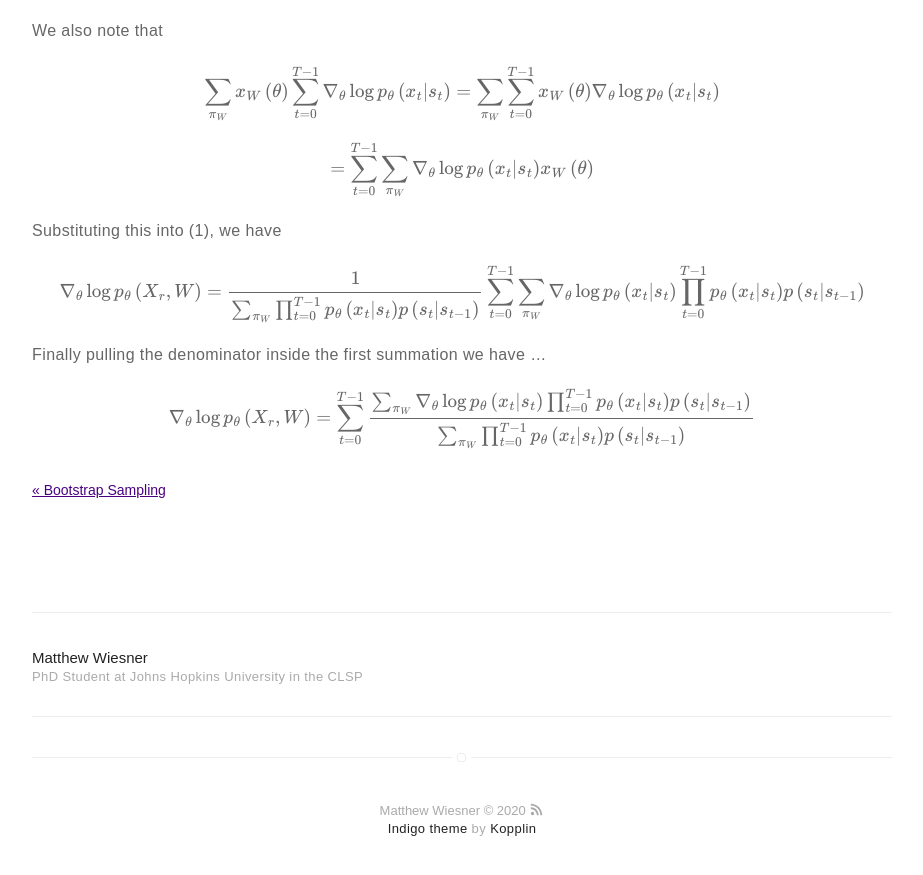
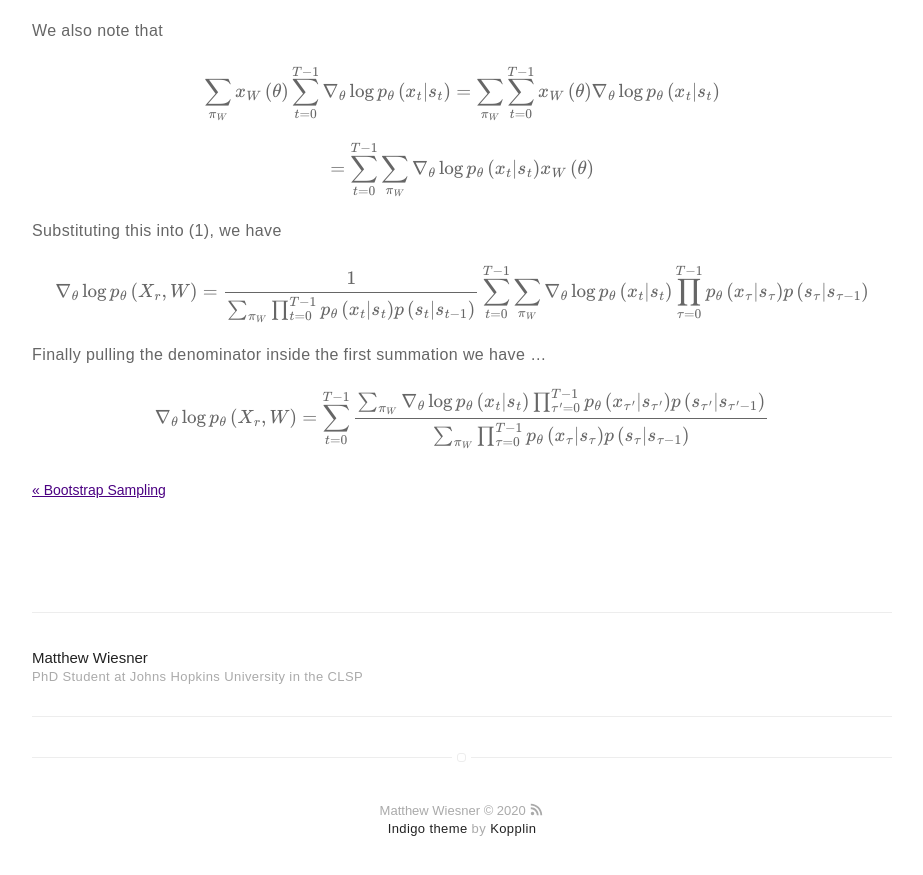
Before and after one commit to m-wiesner/m-wiesner.github.io, a Jekyll site: the page built from _posts/2020-01-22-LF-MMI.markdown, in a window 1280 px wide and 900 px high, scrolled down 4610 px. Shown: the top 875 px of the window, without its empty margins (178-1101 px from the left). Built offline with Jekyll 4.4.1, drawn with Linux system fonts in a browser that asks for light colours; formulas are drawn with MathJax 3.

Commit message:
Update 2020-01-22-LF-MMI.markdown

```diff
--- a/_posts/2020-01-22-LF-MMI.markdown
+++ b/_posts/2020-01-22-LF-MMI.markdown
@@ -153,8 +153,8 @@ $$ = \sum_{t=0}^{T-1} \sum_{\pi_W} \nabla_{\theta} \log{p_{\theta}\left(x_t | s_
 
 Substituting this into (1), we have
 
-$$ \nabla_{\theta} \log{p_{\theta}\left(X_r, W\right)} = \frac{1}{\sum_{\pi_W} \prod_{t=0}^{T-1} p_{\theta}\left(x_t | s_t\right) p\left(s_t | s_{t-1}\right)} \sum_{t=0}^{T-1} \sum_{\pi_W} \nabla_{\theta} \log{p_{\theta}\left(x_t | s_t\right)} \prod_{t=0}^{T-1} p_{\theta}\left(x_t | s_t\right) p\left(s_t | s_{t-1}\right)$$
+$$ \nabla_{\theta} \log{p_{\theta}\left(X_r, W\right)} = \frac{1}{\sum_{\pi_W} \prod_{t=0}^{T-1} p_{\theta}\left(x_t | s_t\right) p\left(s_t | s_{t-1}\right)} \sum_{t=0}^{T-1} \sum_{\pi_W} \nabla_{\theta} \log{p_{\theta}\left(x_t | s_t\right)} \prod_{\tau=0}^{T-1} p_{\theta}\left(x_\tau | s_\tau\right) p\left(s_\tau | s_{\tau-1}\right)$$
 
 Finally pulling the denominator inside the first summation we have ...
 
-$$ \nabla_{\theta} \log{p_{\theta}\left(X_r, W\right)} = \sum_{t=0}^{T-1} \frac{\sum_{\pi_W} \nabla_{\theta} \log{p_{\theta}\left(x_t | s_t\right)} \prod_{t=0}^{T-1} p_{\theta}\left(x_t | s_t\right) p\left(s_t | s_{t-1}\right)}{\sum_{\pi_W} \prod_{t=0}^{T-1} p_{\theta}\left(x_t | s_t\right) p\left(s_t | s_{t-1}\right)}$$
+$$ \nabla_{\theta} \log{p_{\theta}\left(X_r, W\right)} = \sum_{t=0}^{T-1} \frac{\sum_{\pi_W} \nabla_{\theta} \log{p_{\theta}\left(x_t | s_t\right)} \prod_{\tau^{\prime}=0}^{T-1} p_{\theta}\left(x_{\tau^{\prime}} | s_{\tau^{\prime}}\right) p\left(s_{\tau^{\prime}} | s_{\tau^{\prime}-1}\right)}{\sum_{\pi_W} \prod_{\tau=0}^{T-1} p_{\theta}\left(x_{\tau} | s_{\tau}\right) p\left(s_{\tau} | s_{\tau-1}\right)}$$
```
